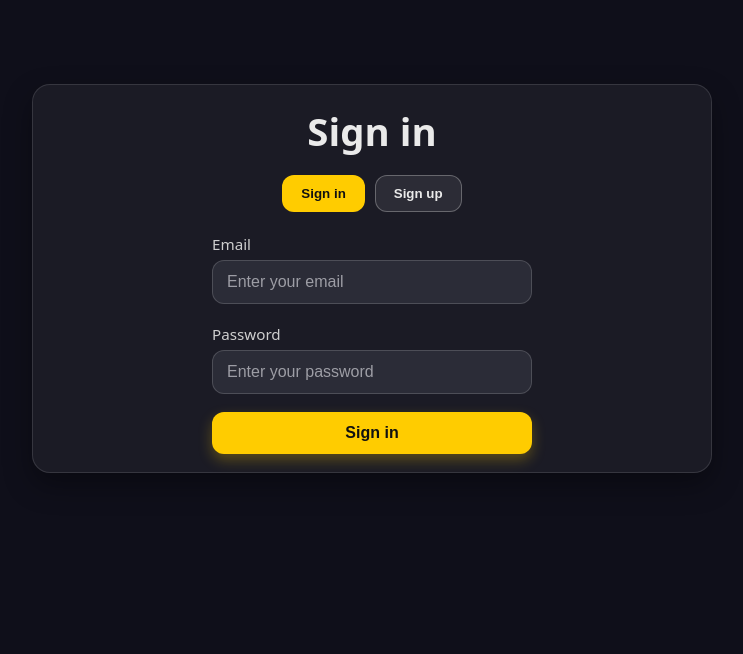
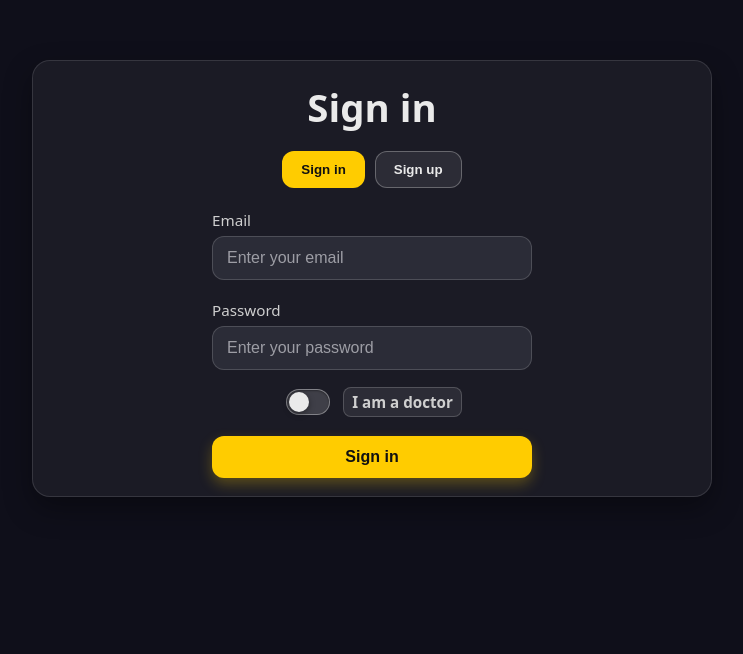
Before and after one commit to Anton-OG/AD, a React (Vite) app: page / in a window 1280 px wide. Shown: the part 146-800 px from the top of the page, without its empty margins (268-1011 px from the left). Built offline with nearby package versions, Linux system fonts and the light colour scheme; no server answers.

Commit message:
test doctor

```diff
--- a/src/App.jsx
+++ b/src/App.jsx
@@ -5,35 +5,46 @@ import Header from './components/Header.jsx';
 import Footer from './components/Footer';
 import AuthScreen from './components/AuthScreen.jsx';
 import Dashboard from './components/Dashboard.jsx';
+import Doctor from './Doctor/Doctor.jsx';
 
 import { onAuthStateChanged, signOut } from 'firebase/auth';
-import { auth } from './firebase.js';
+import { auth, db } from './firebase.js';
+import { doc, getDoc } from 'firebase/firestore';
 
 export default function App() {
+  // Firebase user object (null when signed out or not verified)
   const [user, setUser] = useState(null);
+  // Role loaded from Firestore: "doctor" | "user" | null (loading)
+  const [role, setRole] = useState(null);
+  // Flag that auth state initialization has completed
   const [authReady, setAuthReady] = useState(false);
 
-
+  // Inactivity auto-logout (30 minutes)
   const inactivityRef = useRef(null);
   const IDLE_MS = 30 * 60 * 1000;
-  const activityEvents = ['mousemove','keydown','click','scroll','touchstart','visibilitychange'];
+  const activityEvents = ['mousemove', 'keydown', 'click', 'scroll', 'touchstart', 'visibilitychange'];
 
+  // Reset idle timer and schedule sign-out
   const resetIdleTimer = () => {
     if (inactivityRef.current) clearTimeout(inactivityRef.current);
-    inactivityRef.current = setTimeout(async () => { try { await signOut(auth); } catch {} }, IDLE_MS);
+    inactivityRef.current = setTimeout(async () => {
+      try { await signOut(auth); } catch {}
+    }, IDLE_MS);
   };
 
+  // Start watching user activity
   const startInactivityWatcher = () => {
     stopInactivityWatcher();
-    activityEvents.forEach(ev => {
+    activityEvents.forEach((ev) => {
       const target = ev === 'visibilitychange' ? document : window;
       target.addEventListener(ev, resetIdleTimer, { passive: true });
     });
     resetIdleTimer();
   };
 
+  // Stop watching user activity
   const stopInactivityWatcher = () => {
-    activityEvents.forEach(ev => {
+    activityEvents.forEach((ev) => {
       const target = ev === 'visibilitychange' ? document : window;
       target.removeEventListener(ev, resetIdleTimer);
     });
@@ -43,26 +54,52 @@ export default function App() {
     }
   };
 
+  // Manual logout handler
   const handleLogout = async () => {
     stopInactivityWatcher();
     try { await signOut(auth); } catch {}
   };
 
+  // Listen for Firebase auth state changes and load Firestore role
   useEffect(() => {
     const unsub = onAuthStateChanged(auth, (u) => {
+      (async () => {
         if (u && u.emailVerified) {
+          // Set user and start inactivity watcher
           setUser(u);
           startInactivityWatcher();
+
+          // Load role from Firestore: users/{uid}.role
+          try {
+            const snap = await getDoc(doc(db, 'users', u.uid));
+            const r = snap.exists() ? snap.data()?.role : null;
+            setRole(r || 'user'); // default to "user" if not set
+          } catch {
+            setRole('user');
+          }
         } else {
+          // Signed out or not verified
           setUser(null);
+          setRole(null);
           stopInactivityWatcher();
         }
         setAuthReady(true);
+      })();
     });
     return unsub;
   }, []);
 
+  // Initial splash while auth is initializing
   if (!authReady) {
+    return (
+      <div className="splash">
+        <div className="spinner" />
+      </div>
+    );
+  }
+
+  // If we have a user but role hasn't loaded yet, keep showing the spinner
+  if (user && role == null) {
     return (
       <div className="splash">
         <div className="spinner" />
@@ -77,9 +114,11 @@ export default function App() {
       <main className="app-main">
         <div className="app-container">
           {!user ? (
+            // Not authenticated → show auth screen
             <AuthScreen onAuthed={() => {}} />
           ) : (
-            <Dashboard user={user} />
+            // Authenticated → route by role
+            (role === 'doctor' ? <Doctor user={user} /> : <Dashboard user={user} />)
           )}
         </div>
       </main>
--- /dev/null
+++ b/src/Doctor/Doctor.jsx
@@ -0,0 +1,18 @@
+// src/components/Doctor.jsx
+import React from 'react';
+
+export default function Doctor() {
+  return (
+    <section style={{
+      minHeight: '60vh',
+      display: 'grid',
+      placeItems: 'center',
+      background: 'rgba(255,255,255,.03)',
+      border: '1px solid rgba(255,255,255,.06)',
+      borderRadius: 14,
+      padding: 24,
+    }}>
+      <h1 style={{ margin: 0 }}>Doctor portal</h1>
+    </section>
+  );
+}
--- a/src/components/AuthScreen.jsx
+++ b/src/components/AuthScreen.jsx
@@ -14,7 +14,9 @@ import {
   reload,
 } from 'firebase/auth';
 import { auth, db } from '../firebase.js';
-import { doc, setDoc, serverTimestamp, getDoc } from 'firebase/firestore';
+import { doc, setDoc, getDoc, serverTimestamp } from 'firebase/firestore';
+
+const DOCTOR_CODE = 'YOUR_SECRET_DOCTOR_CODE';
 
 // Human-readable (EN) Firebase auth errors
 const humanizeAuthError = (err) => {
@@ -44,7 +46,11 @@ export default function AuthScreen({ onAuthed }) {
   const [mode, setMode] = useState('login'); // 'login' | 'register'
   const [busy, setBusy] = useState(false);
   const [authError, setAuthError] = useState('');
-
+  // Doctor login
+  const [isDoctor, setIsDoctor] = useState(false);
+  const [doctorCode, setDoctorCode] = useState('');
+  const [loading, setLoading] = useState(false);
+  const [errorMsg, setErrorMsg] = useState('');
   // shared
   const [email, setEmail] = useState('');
   const [password, setPassword] = useState('');
@@ -73,6 +79,8 @@ export default function AuthScreen({ onAuthed }) {
     setEmail('');
     setPassword('');
     setConfirmPassword('');
+    setIsDoctor(false);
+    setDoctorCode('');
   };
 
   // helper: check if Firestore profile exists
@@ -81,12 +89,40 @@ export default function AuthScreen({ onAuthed }) {
     return snap.exists();
   };
 
+  // helper: create users/{uid} if missing (set role optionally)
+  const ensureUserDoc = async (user, role = 'user') => {
+    const ref = doc(db, 'users', user.uid);
+    const snap = await getDoc(ref);
+    if (!snap.exists()) {
+      await setDoc(
+        ref,
+        {
+          email: (user.email || '').toLowerCase(),
+          role,
+          createdAt: serverTimestamp(),
+        },
+        { merge: true }
+      );
+    } else if (role && snap.data()?.role !== role) {
+      // update role if needed
+      await setDoc(ref, { role }, { merge: true });
+    }
+  };
+
   // helper: force sign-out and show message
   const blockAndExplain = async (msg) => {
     try {
       await signOut(auth);
     } catch {}
     setAuthError(msg);
+  };
+
+  const sha256Hex = async (str) => {
+    const data = new TextEncoder().encode(String(str));
+    const buf = await crypto.subtle.digest('SHA-256', data);
+    return Array.from(new Uint8Array(buf))
+      .map((b) => b.toString(16).padStart(2, '0'))
+      .join('');
   };
 
   const handleSubmit = async (e) => {
@@ -155,6 +191,7 @@ export default function AuthScreen({ onAuthed }) {
             phone: ph,
             email: em.toLowerCase(),
             createdAt: serverTimestamp(),
+            role: 'user',
           });
         } catch (writeErr) {
           // rollback orphaned Auth user if Firestore write failed
@@ -196,7 +233,7 @@ export default function AuthScreen({ onAuthed }) {
         password
       );
 
-      // 🔒 block if email is not verified
+      // block if email is not verified
       try { await reload(cred.user); } catch {}
       if (!cred.user.emailVerified) {
         try {
@@ -218,6 +255,31 @@ export default function AuthScreen({ onAuthed }) {
         );
         return;
       }
+
+      // Doctor verification (only when checkbox is ticked)
+      if (isDoctor) {
+        try {
+          const dref = doc(db, 'doctorCodes', cred.user.uid);
+          const dsnap = await getDoc(dref);
+          if (!dsnap.exists() || dsnap.data()?.active === false) {
+            await blockAndExplain('Doctor account is not configured. Contact admin.');
+            return;
+          }
+          const expected = dsnap.data().codeHash;
+          const actual = await sha256Hex(doctorCode.trim());
+          if (!doctorCode.trim() || expected !== actual) {
+            await blockAndExplain('Invalid doctor code.');
+            return;
+          }
+          // Mark role as doctor on successful verification
+          await setDoc(doc(db, 'users', cred.user.uid), { role: 'doctor' }, { merge: true });
+        } catch (e) {
+          console.error(e);
+          await blockAndExplain('Doctor verification failed. Try again later.');
+          return;
+        }
+      }
+
       onAuthed?.(cred.user);
     } catch (err) {
       console.error(err);
@@ -245,7 +307,7 @@ export default function AuthScreen({ onAuthed }) {
 
   return (
     <div className="auth-wrap fade-in">
-      <div className="auth-card">
+      <div className={`auth-card ${mode === 'login' ? 'is-login' : 'is-register'}`}>
         <h1 className="auth-title">{mode === 'login' ? 'Sign in' : 'Create account'}</h1>
 
         <div className="auth-tabs">
@@ -309,6 +371,35 @@ export default function AuthScreen({ onAuthed }) {
                   inputMode="text"
                 />
               </div>
+
+              {/* Doctor portal */}
+
+                    <div className="auth-field doctor-row">
+                      <label className="doctor-toggle">
+                        <input
+                          type="checkbox"
+                          checked={isDoctor}
+                          onChange={(e)=>setIsDoctor(e.target.checked)}
+                          disabled={busy}
+                        />
+                        <span className="doctor-badge">I am a doctor</span>
+                      </label>
+                    </div>
+              {isDoctor && (
+                <div className="auth-field">
+                  <label htmlFor={`doc-code-${nonce}`}>Doctor code</label>
+                  <input
+                    id={`doc-code-${nonce}`}
+                    type="password"
+                    placeholder="Enter your doctor code"
+                    value={doctorCode}
+                    onChange={(e)=>setDoctorCode(e.target.value)}
+                    disabled={busy}
+                    autoComplete="one-time-code"
+                    inputMode="numeric"
+                  />
+                </div>
+              )}
 
               {/* Error stays inside .auth-field to avoid layout shift */}
               {authError && (
--- a/src/components/styles/AuthScreen.css
+++ b/src/components/styles/AuthScreen.css
@@ -1,5 +1,5 @@
 /* ======================================
-   AuthScreen — styles
+   AuthScreen — styles (clean)
    ====================================== */
 
 :root{
@@ -45,34 +45,24 @@
   padding: 18px 26px; /* compact */
 }
 
-/* Narrow card only for Sign in (2 fields + actions) */
-/* Narrow card for Sign in: 2 fields + (possibly) error + button */
-.auth-card:has(.auth-form > .auth-field:nth-of-type(2) + .auth-actions),
-.auth-card:has(.auth-form > .auth-field:nth-of-type(3) + .auth-actions){
+/* --- Sign in: always narrow regardless of field count --- */
+.auth-card.is-login{
   width: min(var(--login-card-width), 96vw);
 }
-
-/* Limit the width of fields in Sign in */
-.auth-form:has(> .auth-field:nth-of-type(2) + .auth-actions) .auth-field,
-.auth-form:has(> .auth-field:nth-of-type(3) + .auth-actions) .auth-field{
+.auth-card.is-login .auth-field{
   max-width: var(--login-field-width);
   width: 100%;
   margin-left: auto;
   margin-right: auto;
 }
-
-/* Button — same width */
-.auth-form:has(> .auth-field:nth-of-type(2) + .auth-actions) .auth-actions .primary-btn,
-.auth-form:has(> .auth-field:nth-of-type(3) + .auth-actions) .auth-actions .primary-btn{
+.auth-card.is-login .auth-actions .primary-btn{
   width: 100%;
   max-width: var(--login-field-width);
   margin-left: auto;
   margin-right: auto;
 }
-
-/* Error is placed under the fields and is also narrow (considering it's inside .auth-field) */
-.auth-form:has(> .auth-field:nth-of-type(2) + .auth-actions) .auth-field .auth-error,
-.auth-form:has(> .auth-field:nth-of-type(3) + .auth-actions) .auth-field .auth-error{
+.auth-card.is-login .auth-field .auth-error,
+.auth-card.is-login > .auth-error{
   max-width: var(--login-field-width);
   margin: 6px auto 0;
 }
@@ -139,7 +129,12 @@
   border: var(--input-bd-focus);
   box-shadow: var(--input-shadow-focus);
 }
-
+.doctor-row .doctor-toggle{
+  display: inline-flex;     /* перекрываем display:block */
+  align-items: center;
+  gap: 10px;
+  margin: 0;                /* убираем отступ, если был */
+}
 /* Two columns (Sign up) */
 .two-cols{
   display: grid;
@@ -167,7 +162,6 @@
   transition: background .15s, transform .05s, border-color .15s;
 }
 .gender-btn:hover{ background: rgba(255,255,255,.14); transform: translateY(-1px); }
-/* active = yellow */
 .gender-btn.active{
   background: var(--accent);
   color: var(--accent-ink);
@@ -215,55 +209,64 @@
 .primary-btn:hover{ background:#f0c000; transform: translateY(-1px); }
 .primary-btn:disabled{ opacity:.7; cursor: default; transform:none; }
 
-/* ============================
-   Sign in: narrow column
-   ============================ */
-
-/* Limit width of fields */
-.auth-form:has(> .auth-field:nth-of-type(2) + .auth-actions) .auth-field{
-  max-width: var(--login-field-width);
-  width: 100%;
-  margin-left: auto;
-  margin-right: auto;
+/* --- Doctor toggle (custom switch) --- */
+.doctor-row{
+  display:flex;
+  justify-content:center;
 }
-.auth-form:has(> .auth-field:nth-of-type(2) + .auth-actions) .auth-field input{
-  width: 100%;
-  max-width: 100%;
+.doctor-toggle{
+  display:flex;
+  align-items:center;
+  gap:10px;
+  cursor:pointer;
+  user-select:none;
+  color: var(--ink);
+  font-weight: 700;
 }
-
-/* Limit width of error to the same as fields */
-.auth-form:has(> .auth-field:nth-of-type(2) + .auth-actions) > .auth-error{
-  /* do NOT stretch; center as grid item */
-  width: auto !important;
-  max-width: var(--login-field-width);
-  justify-self: center;
-  margin: 6px 0 0;
+.doctor-toggle input{
+  appearance: none;
+  width: 44px;
+  height: 24px;
+  border-radius: 999px;
+  background: rgba(255,255,255,.16);
+  border: 1px solid rgba(255,255,255,.35);
+  position: relative;
+  outline: none;
+  transition: background .2s, border-color .2s, box-shadow .2s;
+  box-shadow: inset 0 1px 2px rgba(0,0,0,.35);
 }
-
-/* Center the CTA with same width */
-.auth-form:has(> .auth-field:nth-of-type(2) + .auth-actions) .auth-actions{
-  width: 100%;
+.doctor-toggle input::before{
+  content: "";
+  position: absolute;
+  top: 2px;
+  left: 2px;
+  width: 20px;
+  height: 20px;
+  border-radius: 50%;
+  background: var(--ink);
+  box-shadow: 0 2px 6px rgba(0,0,0,.4);
+  transition: transform .2s ease, background .2s ease;
 }
-.auth-form:has(> .auth-field:nth-of-type(2) + .auth-actions) .auth-actions .primary-btn{
-  width: 100%;
-  max-width: var(--login-field-width);
-  margin-left: auto;
-  margin-right: auto;
+.doctor-toggle input:checked{
+  background: var(--accent);
+  border-color: transparent;
+  box-shadow: 0 0 0 3px rgba(255,204,0,.22);
 }
-
-/* Mobile: full width */
-/* Mobile: do not stretch wider than the container */
-@media (max-width: 560px){
-  .auth-card:has(.auth-form > .auth-field:nth-of-type(2) + .auth-actions),
-  .auth-card:has(.auth-form > .auth-field:nth-of-type(3) + .auth-actions){
-    width: 96vw;
-  }
-  .auth-form:has(> .auth-field:nth-of-type(2) + .auth-actions) .auth-field,
-  .auth-form:has(> .auth-field:nth-of-type(3) + .auth-actions) .auth-field,
-  .auth-form:has(> .auth-field:nth-of-type(2) + .auth-actions) .auth-actions .primary-btn,
-  .auth-form:has(> .auth-field:nth-of-type(3) + .auth-actions) .auth-actions .primary-btn{
-    max-width: 100%;
-  }
+.doctor-toggle input:checked::before{
+  transform: translateX(20px);
+  background: var(--accent-ink);
+}
+.doctor-badge{
+  padding: 4px 8px;
+  border-radius: 8px;
+  background: rgba(255,255,255,.08);
+  border: 1px solid rgba(255,255,255,.18);
+  font-weight: 800;
+}
+.doctor-toggle input:checked + .doctor-badge{
+  background: rgba(255,204,0,.15);
+  color: var(--accent);
+  border-color: rgba(255,204,0,.35);
 }
 
 /* Animation */
@@ -272,15 +275,10 @@
   from{ opacity:0; transform: translateY(6px); }
   to{ opacity:1; transform: none; }
 }
-/* Keep Sign in as is, but make Sign up button not full-width */
-.auth-form:not(:has(> .auth-field:nth-of-type(2) + .auth-actions)) .auth-actions{
-  display: flex;
-  justify-content: center;
+
+/* Mobile */
+@media (max-width: 560px){
+  .auth-card{ width: 96vw; }
+  .auth-card.is-login .auth-field,
+  .auth-card.is-login .auth-actions .primary-btn{ max-width: 100%; }
 }
-
-.auth-form:not(:has(> .auth-field:nth-of-type(2) + .auth-actions)) .auth-actions .primary-btn{
-  width: min(200px, 100%);   /* narrow on desktop, adaptive on mobile */
-  max-width: none;           /* removed limit for login */
-  margin-left: 0;
-  margin-right: 0;
-}
```
Lines whose indentation alone changed are shown as unchanged.
